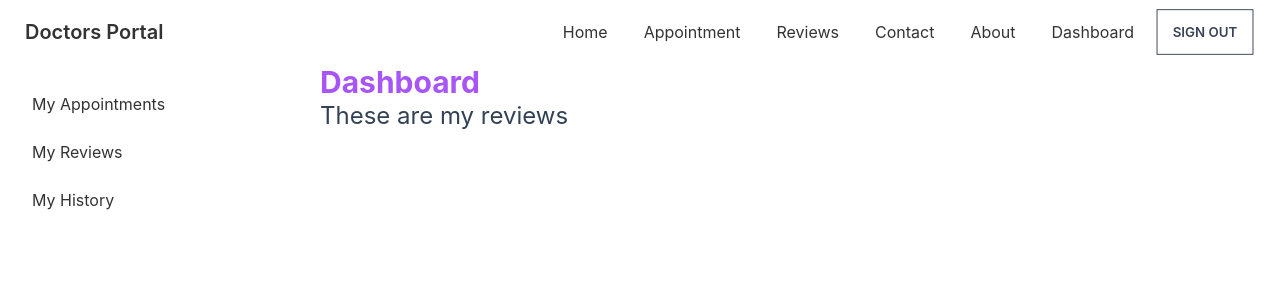
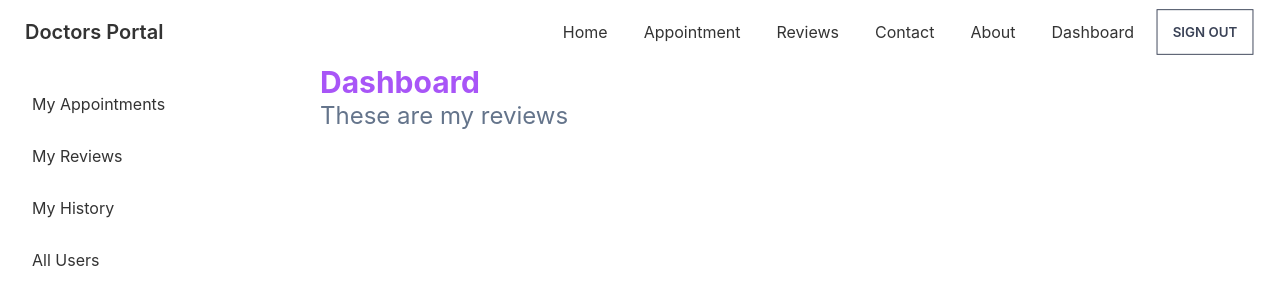
Before and after one commit to mohammadtanim24h/doctors-portal-client, a React (Create React App) app: page /dashboard/myReview in a window 1280 px wide. Shown: the top 304 px of the page. Built offline with nearby package versions, Linux system fonts and the light colour scheme; no server answers; sample sign-in values are in the browser's storage.

Commit message:
added users component

```diff
--- a/src/App.js
+++ b/src/App.js
@@ -13,6 +13,7 @@ import DashBoard from "./Pages/DashBoard/DashBoard";
 import MyAppoinments from "./Pages/DashBoard/MyAppoinments";
 import MyReview from "./Pages/DashBoard/MyReview";
 import MyHistory from "./Pages/DashBoard/MyHistory";
+import Users from "./Pages/DashBoard/Users";
 
 function App() {
     return (
@@ -42,6 +43,7 @@ function App() {
                     <Route index element={<MyAppoinments></MyAppoinments>}></Route>
                     <Route path="myReview" element={<MyReview></MyReview>}></Route>
                     <Route path="myHistory" element={<MyHistory></MyHistory>}></Route>
+                    <Route path="users" element={<Users></Users>}></Route>
                 </Route>
             </Routes>
             <ToastContainer />
--- a/src/Pages/DashBoard/DashBoard.js
+++ b/src/Pages/DashBoard/DashBoard.js
@@ -11,7 +11,7 @@ const DashBoard = () => {
             </div>
             <div className="drawer-side">
                 <label htmlFor="dashboard-sidebar" className="drawer-overlay"></label>
-                <ul className="menu p-4 overflow-y-auto w-80 bg-base-100 text-base-content">
+                <ul className="menu p-4 overflow-y-auto w-80 bg-base-100 text-base-content gap-1">
                     {/* <!-- Sidebar content here --> */}
                     <li>
                         <Link to="/dashboard">My Appointments</Link>
@@ -22,6 +22,9 @@ const DashBoard = () => {
                     <li>
                         <Link to="myHistory">My History</Link>
                     </li>
+                    <li>
+                        <Link to="users">All Users</Link>
+                    </li>
                 </ul>
             </div>
         </div>
--- a/src/Pages/DashBoard/MyAppoinments.js
+++ b/src/Pages/DashBoard/MyAppoinments.js
@@ -34,7 +34,7 @@ const MyAppoinments = () => {
 
     return (
         <div>
-            <h2 className="text-purple-500 text-2xl">My Appointments</h2>
+            <h2 className="text-slate-500 text-2xl">My Appointments</h2>
             <div className="overflow-x-auto mt-6">
                 <table className="table w-full">
                     {/* <!-- head --> */}
--- a/src/Pages/DashBoard/MyHistory.js
+++ b/src/Pages/DashBoard/MyHistory.js
@@ -3,7 +3,7 @@ import React from 'react';
 const MyHistory = () => {
     return (
         <div>
-            <h2 className='text-2xl'>This is your treatment history</h2>
+            <h2 className='text-2xl text-slate-500'>This is your treatment history</h2>
         </div>
     );
 };
--- a/src/Pages/DashBoard/MyReview.js
+++ b/src/Pages/DashBoard/MyReview.js
@@ -3,7 +3,7 @@ import React from 'react';
 const MyReview = () => {
     return (
         <div>
-            <h2 className='text-2xl text-slate-700'>These are my reviews</h2>
+            <h2 className='text-2xl text-slate-500'>These are my reviews</h2>
         </div>
     );
 };
--- /dev/null
+++ b/src/Pages/DashBoard/UserRow.js
@@ -0,0 +1,12 @@
+import React from "react";
+
+const UserRow = ({user, index}) => {
+    return (
+        <tr>
+            <th>{index + 1}</th>
+            <td>{user.email}</td>
+        </tr>
+    );
+};
+
+export default UserRow;
--- /dev/null
+++ b/src/Pages/DashBoard/Users.js
@@ -0,0 +1,39 @@
+import React from "react";
+import { useQuery } from "react-query";
+import Loading from "../Shared/Loading/Loading";
+import UserRow from "./UserRow";
+
+const Users = () => {
+    const { data: users, isLoading } = useQuery("users", () =>
+        fetch("http://localhost:5000/users").then((res) => res.json())
+    );
+
+    if (isLoading) {
+        return <Loading />;
+    }
+
+    return (
+        <div>
+            <h2 className="text-2xl text-slate-500">
+                All Users {users?.length}
+            </h2>
+            <div className="overflow-x-auto">
+                <table className="table w-full">
+                    <thead>
+                        <tr>
+                            <th></th>
+                            <th>Email</th>
+                        </tr>
+                    </thead>
+                    <tbody>
+                        {users.map((user, index) => (
+                            <UserRow key={user._id} index={index} user={user}></UserRow>
+                        ))}
+                    </tbody>
+                </table>
+            </div>
+        </div>
+    );
+};
+
+export default Users;
```
